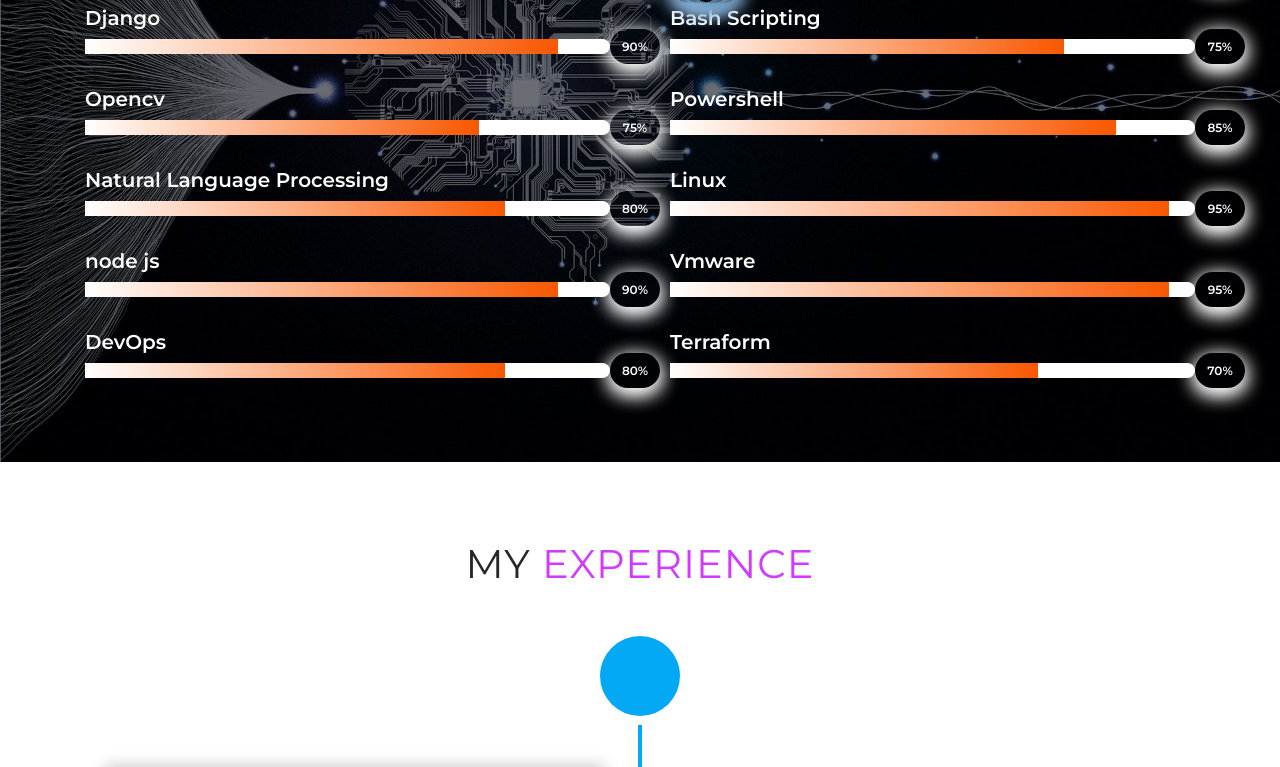
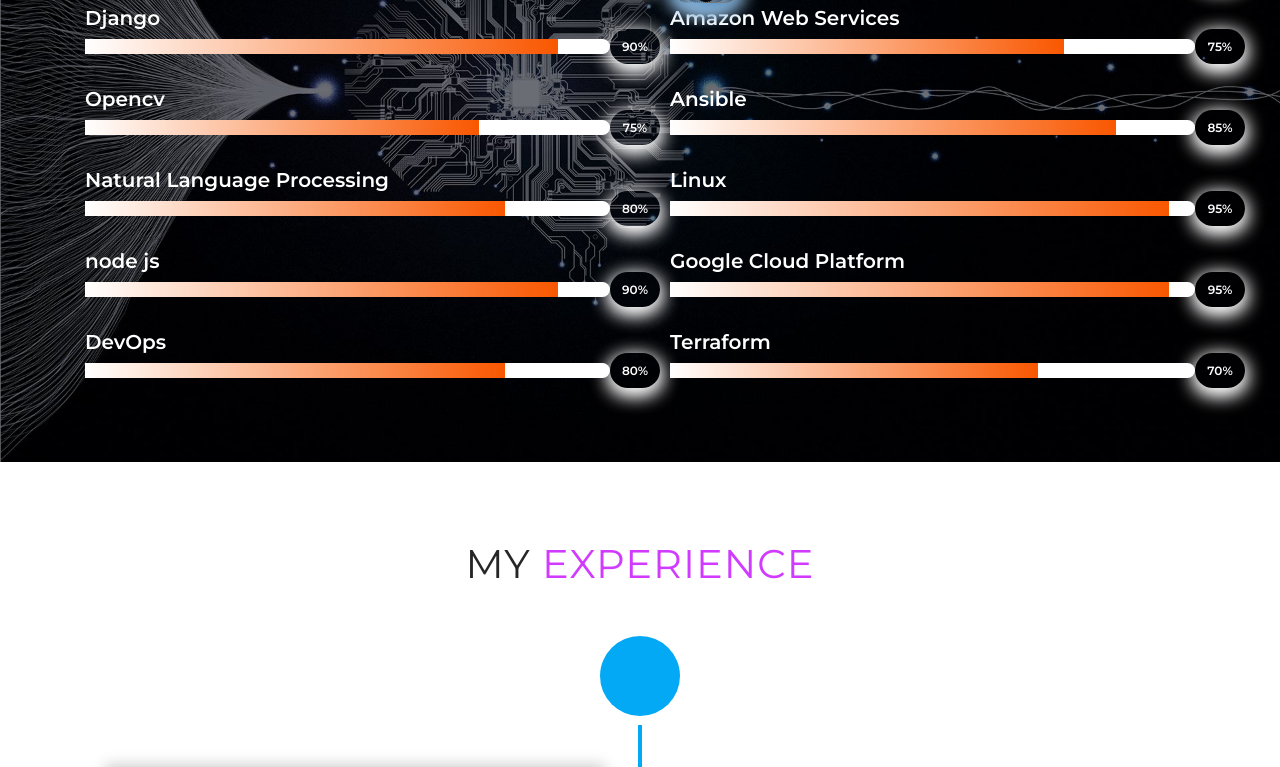
Before and after one commit to Mukesh-yadav-AI/portfolio, a plain HTML site: page index.html in a window 1280 px wide. Shown: the part 1619-2386 px from the top of the page. Drawn offline with nearby package versions, Linux system fonts and the light colour scheme; animation ran at ten frames a second; a script that the page names is missing.

Commit message:
Update index.html
Added skills

```diff
--- a/index.html
+++ b/index.html
@@ -342,7 +342,7 @@
                                     <!-- skillbar -->
                                     <div class="skillbar" data-percent="75%"> <!--edit percentage-->
 
-                                        <h6 class="skillbar-title">Bash Scripting</h6> <!--edit skills-->
+                                        <h6 class="skillbar-title">Amazon Web Services</h6> <!--edit skills-->
                                         <h6 class="skillbar-percent"><abbr>75%</abbr></h6> <!--edit percentage-->
 
                                         <div class="skillbar-bar">
@@ -360,7 +360,7 @@
                                     <!-- skillbar -->
                                     <div class="skillbar" data-percent="85%"> <!--edit percentage-->
 
-                                        <h6 class="skillbar-title">Powershell</h6> <!--edit skills-->
+                                        <h6 class="skillbar-title">Ansible</h6> <!--edit skills-->
                                         <h6 class="skillbar-percent"><abbr>85%</abbr></h6> <!--edit percentage-->
 
                                         <div class="skillbar-bar">
@@ -382,7 +382,7 @@
 
                                     <div class="skillbar" data-percent="95%"> <!--edit percentage-->
 
-                                        <h6 class="skillbar-title">Vmware</h6> <!--edit skills-->
+                                        <h6 class="skillbar-title">Google Cloud Platform</h6> <!--edit skills-->
                                         <h6 class="skillbar-percent"><abbr>95%</abbr></h6> <!--edit percentage-->
 
                                         <div class="skillbar-bar">
```
